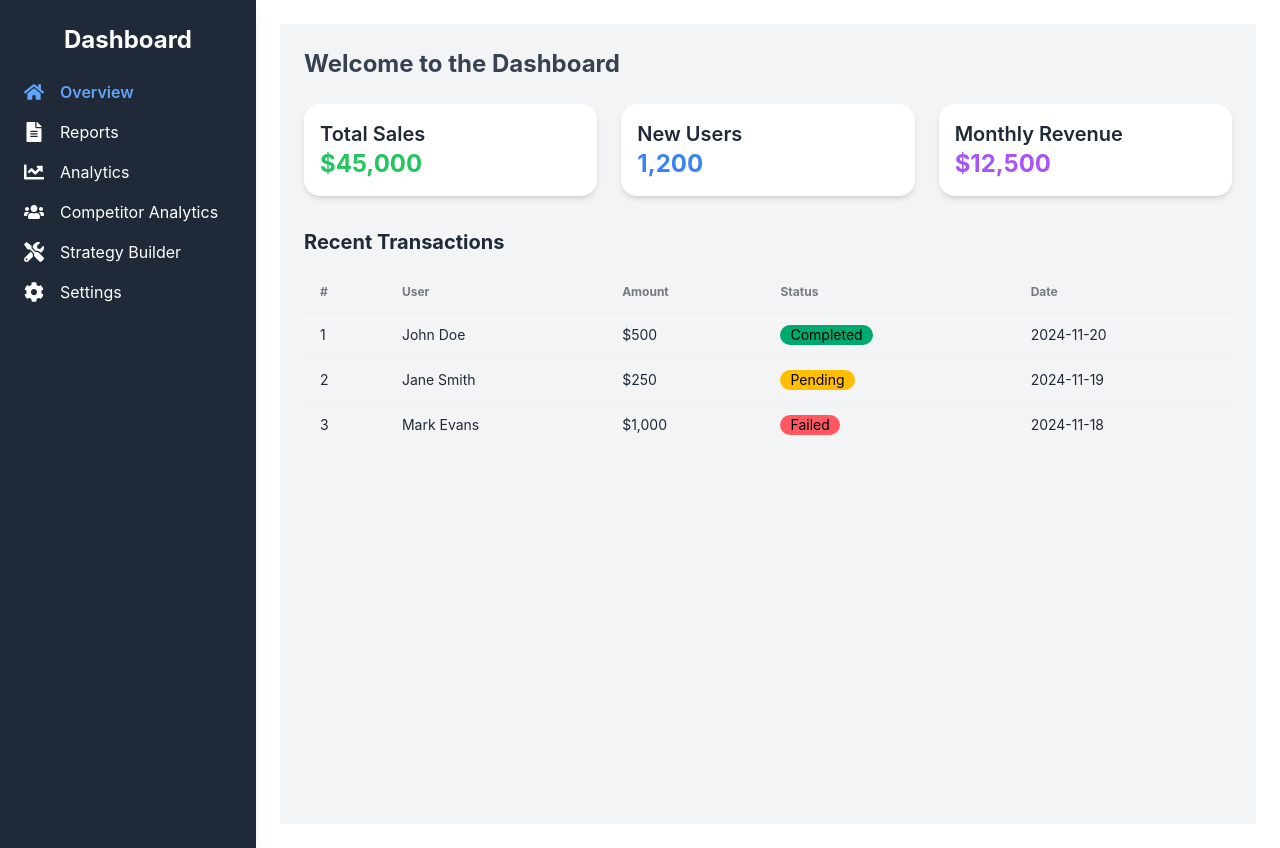
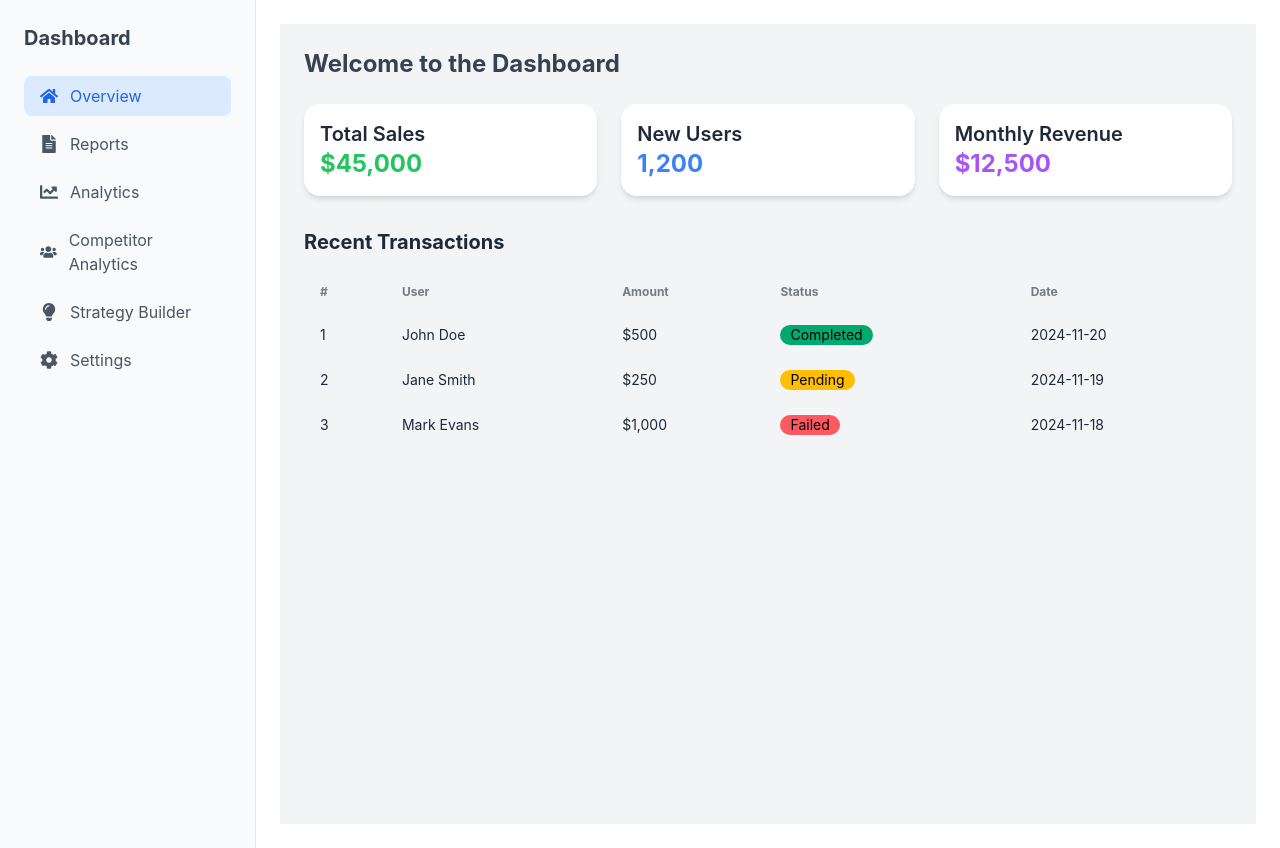
Before and after one commit to ottojoash/ai-marketing-system, a React (Create React App) app: page /dashboard in a window 1280 px wide. Built offline with nearby package versions, Linux system fonts and the light colour scheme.

Commit message:
side bar

```diff
--- a/src/components/Shared/SideBar.js
+++ b/src/components/Shared/SideBar.js
@@ -1,88 +1,95 @@
 import React from "react";
 import { NavLink } from "react-router-dom";
-import { FaHome, FaChartLine, FaCog, FaFileAlt, FaUsers, FaTools, FaChartPie } from "react-icons/fa";
+import {
+  FaHome,
+  FaChartLine,
+  FaCog,
+  FaFileAlt,
+  FaUsers,
+  FaLightbulb,
+} from "react-icons/fa";
 
 const Sidebar = () => (
-  <aside className="w-64 bg-gray-800 text-white shadow-lg hidden md:block">
+  <aside className="w-64 bg-gray-50 border-r border-gray-200 hidden md:block">
     <div className="p-6">
-      <h2 className="text-2xl font-bold mb-6 text-center">Dashboard</h2>
+      <h2 className="text-xl font-bold mb-6 text-gray-700">Dashboard</h2>
       <nav>
         <ul>
-          <li className="mb-4">
+          <li className="mb-2">
             <NavLink
               to="/dashboard"
               className={({ isActive }) =>
                 isActive
-                  ? "flex items-center space-x-4 text-blue-400 font-semibold"
-                  : "flex items-center space-x-4 hover:text-blue-300"
+                  ? "flex items-center space-x-3 px-4 py-2 bg-blue-100 text-blue-600 rounded-lg"
+                  : "flex items-center space-x-3 px-4 py-2 text-gray-600 hover:bg-gray-100 hover:text-gray-900 rounded-lg"
               }
             >
-              <FaHome className="text-xl" />
+              <FaHome className="text-lg" />
               <span>Overview</span>
             </NavLink>
           </li>
-          <li className="mb-4">
+          <li className="mb-2">
             <NavLink
               to="/dashboard/reports"
               className={({ isActive }) =>
                 isActive
-                  ? "flex items-center space-x-4 text-blue-400 font-semibold"
-                  : "flex items-center space-x-4 hover:text-blue-300"
+                  ? "flex items-center space-x-3 px-4 py-2 bg-blue-100 text-blue-600 rounded-lg"
+                  : "flex items-center space-x-3 px-4 py-2 text-gray-600 hover:bg-gray-100 hover:text-gray-900 rounded-lg"
               }
             >
-              <FaFileAlt className="text-xl" />
+              <FaFileAlt className="text-lg" />
               <span>Reports</span>
             </NavLink>
           </li>
-          <li className="mb-4">
+          <li className="mb-2">
             <NavLink
               to="/dashboard/analytics"
               className={({ isActive }) =>
                 isActive
-                  ? "flex items-center space-x-4 text-blue-400 font-semibold"
-                  : "flex items-center space-x-4 hover:text-blue-300"
+                  ? "flex items-center space-x-3 px-4 py-2 bg-blue-100 text-blue-600 rounded-lg"
+                  : "flex items-center space-x-3 px-4 py-2 text-gray-600 hover:bg-gray-100 hover:text-gray-900 rounded-lg"
               }
             >
-              <FaChartLine className="text-xl" />
+              <FaChartLine className="text-lg" />
               <span>Analytics</span>
             </NavLink>
           </li>
-          <li className="mb-4">
+          <li className="mb-2">
             <NavLink
               to="/dashboard/competitor-analytics"
               className={({ isActive }) =>
                 isActive
-                  ? "flex items-center space-x-4 text-blue-400 font-semibold"
-                  : "flex items-center space-x-4 hover:text-blue-300"
+                  ? "flex items-center space-x-3 px-4 py-2 bg-blue-100 text-blue-600 rounded-lg"
+                  : "flex items-center space-x-3 px-4 py-2 text-gray-600 hover:bg-gray-100 hover:text-gray-900 rounded-lg"
               }
             >
-              <FaUsers className="text-xl" />
+              <FaUsers className="text-lg" />
               <span>Competitor Analytics</span>
             </NavLink>
           </li>
-          <li className="mb-4">
+          <li className="mb-2">
             <NavLink
               to="/dashboard/strategy-builder"
               className={({ isActive }) =>
                 isActive
-                  ? "flex items-center space-x-4 text-blue-400 font-semibold"
-                  : "flex items-center space-x-4 hover:text-blue-300"
+                  ? "flex items-center space-x-3 px-4 py-2 bg-blue-100 text-blue-600 rounded-lg"
+                  : "flex items-center space-x-3 px-4 py-2 text-gray-600 hover:bg-gray-100 hover:text-gray-900 rounded-lg"
               }
             >
-              <FaTools className="text-xl" />
+              <FaLightbulb className="text-lg" />
               <span>Strategy Builder</span>
             </NavLink>
           </li>
-          <li className="mb-4">
+          <li className="mb-2">
             <NavLink
               to="/dashboard/settings"
               className={({ isActive }) =>
                 isActive
-                  ? "flex items-center space-x-4 text-blue-400 font-semibold"
-                  : "flex items-center space-x-4 hover:text-blue-300"
+                  ? "flex items-center space-x-3 px-4 py-2 bg-blue-100 text-blue-600 rounded-lg"
+                  : "flex items-center space-x-3 px-4 py-2 text-gray-600 hover:bg-gray-100 hover:text-gray-900 rounded-lg"
               }
             >
-              <FaCog className="text-xl" />
+              <FaCog className="text-lg" />
               <span>Settings</span>
             </NavLink>
           </li>
```
